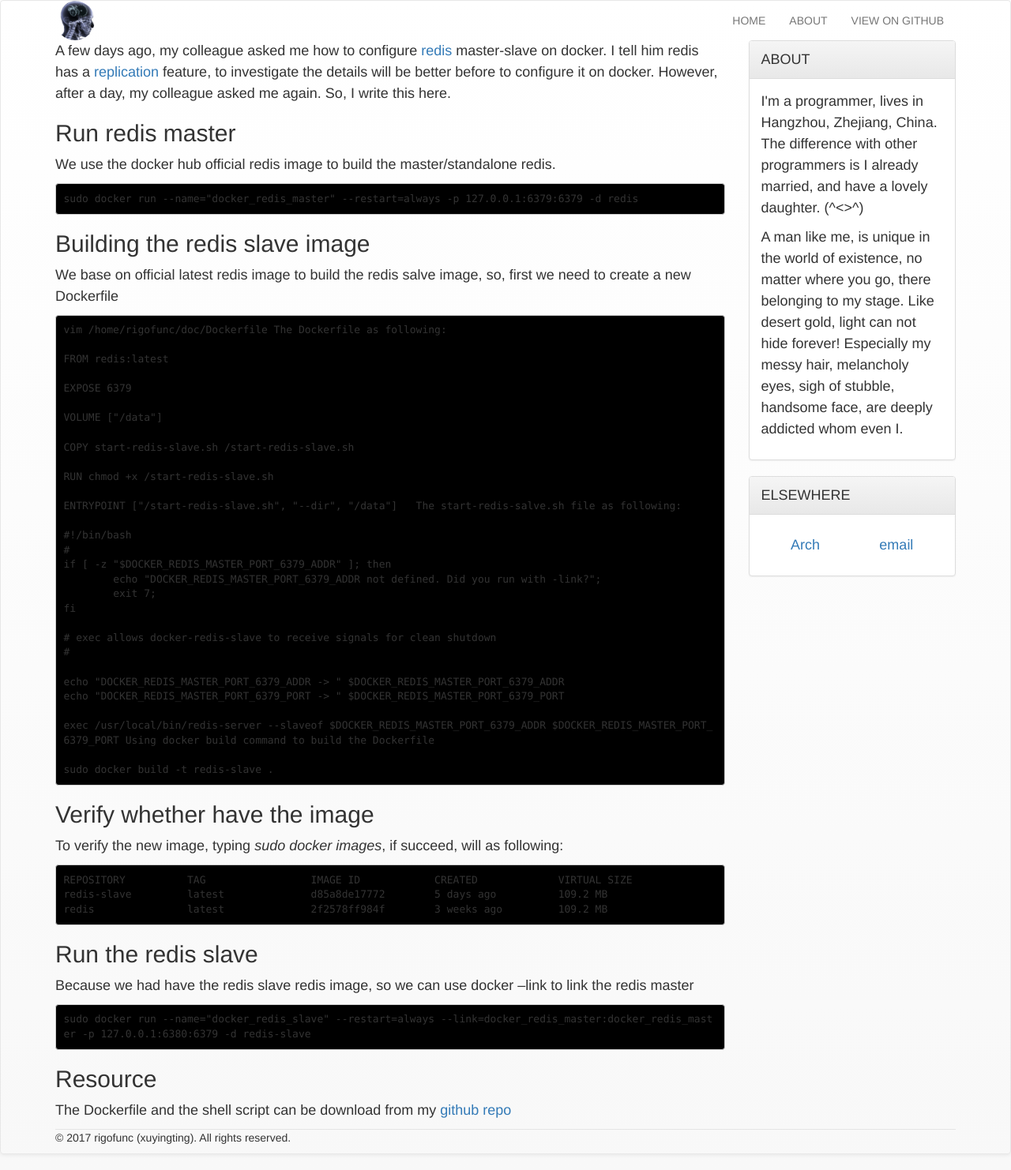
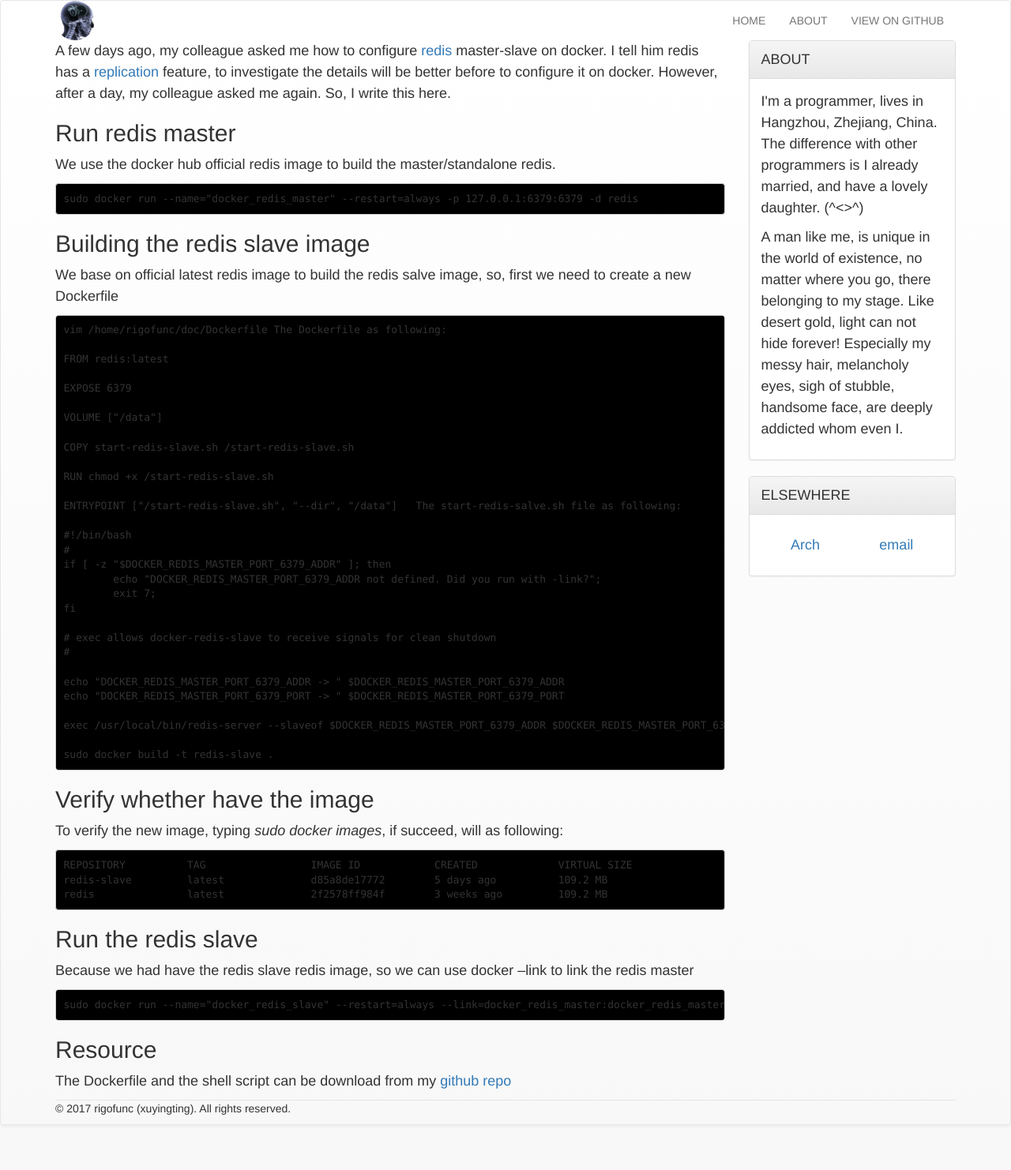
Before and after one commit to rigofunc/xyting.github.io, a Jekyll site: the page built from _posts/2015-10-6-docker-redis-master-slave.md, in a window 1280 px wide. Shown: the whole page at 79% size. Built offline with Jekyll 4.4.1, drawn with Linux system fonts in a browser that asks for light colours; after the commit the page ends 1445 px from its top, so only the background shows below that.

Commit message:
fix: overflow scoll

```diff
--- a/assets/css/site.css
+++ b/assets/css/site.css
@@ -1,5 +1,6 @@
-code pre {
+pre code {
   white-space: pre !important;
+  overflow: auto;
 }
 
 .main-content {
```
